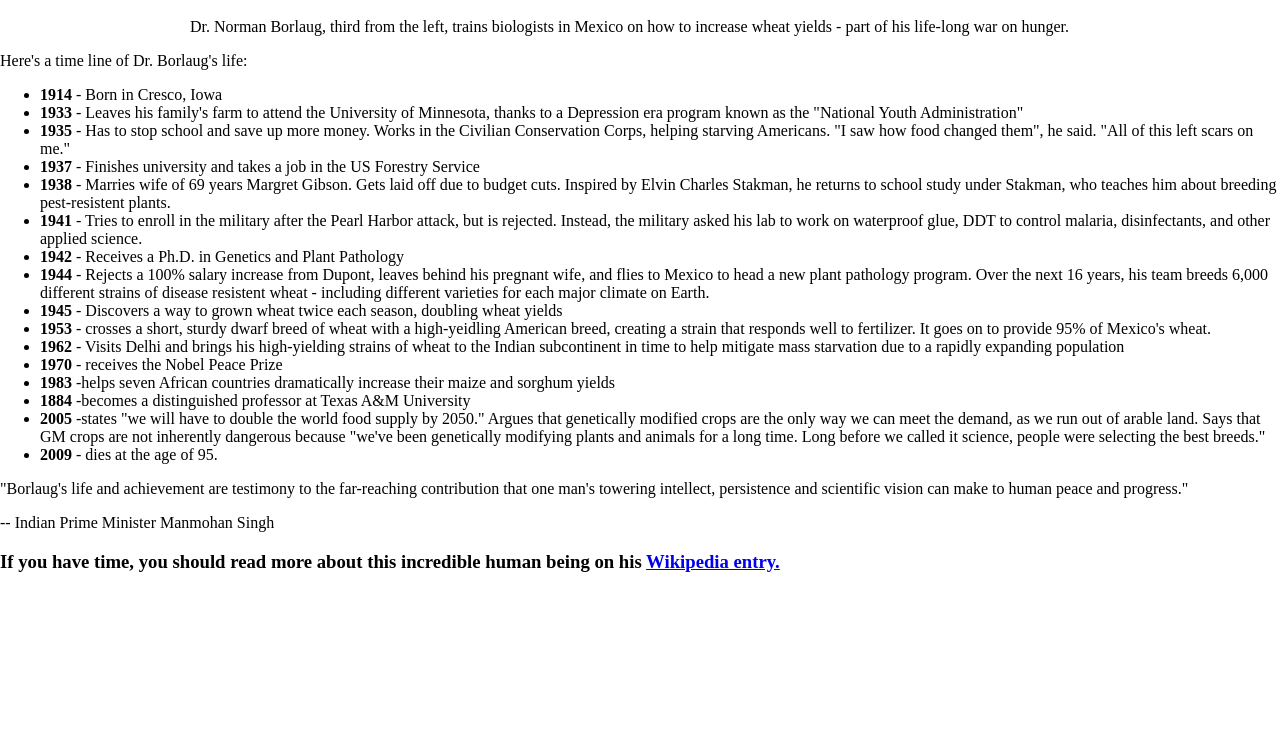
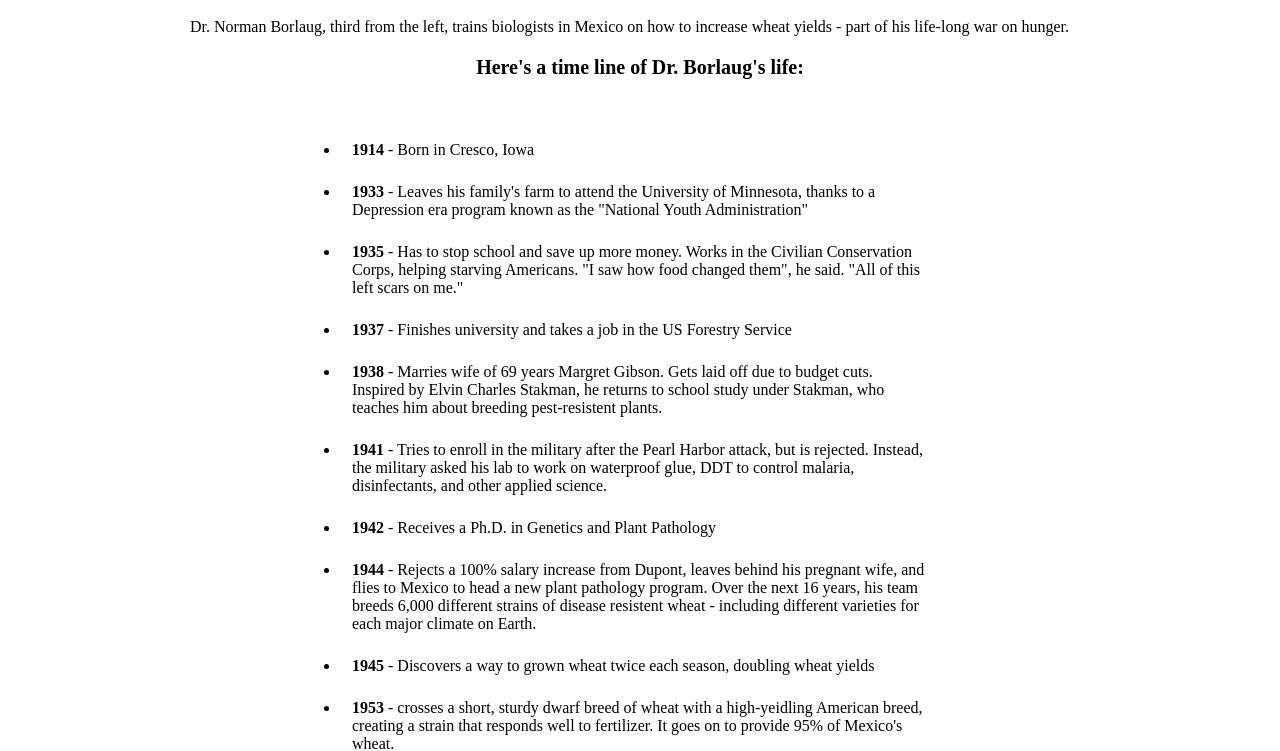
Before and after one commit to Tra-G/Microverse-project1, a plain HTML site: page index.html in a window 1280 px wide. Shown: the part 828-1579 px from the top of the page. Before the commit the page ends 1419 px from the top, so only its background shows below. Drawn offline with Linux system fonts and the light colour scheme.

Commit message:
Fifth Commit

```diff
--- a/style.css
+++ b/style.css
@@ -26,3 +26,35 @@ section{
     padding: 15px;
     background-color: lightgray;
 }
+
+.heading{
+    text-align: center;
+    font-weight: bolder;
+    font-size: 20px;
+}
+
+ul{
+    width: 600px;
+    margin: auto;
+    padding: 30px;
+}
+
+li{
+    padding: 12px;
+}
+
+.quote-p{
+    width: 600px;
+    margin: auto;
+}
+
+.head1{
+    font-style: italic;
+    font-size: 18px;
+}
+
+h3{
+    width: 800px;
+    margin: auto;
+    padding: 30px 0;
+}
```
